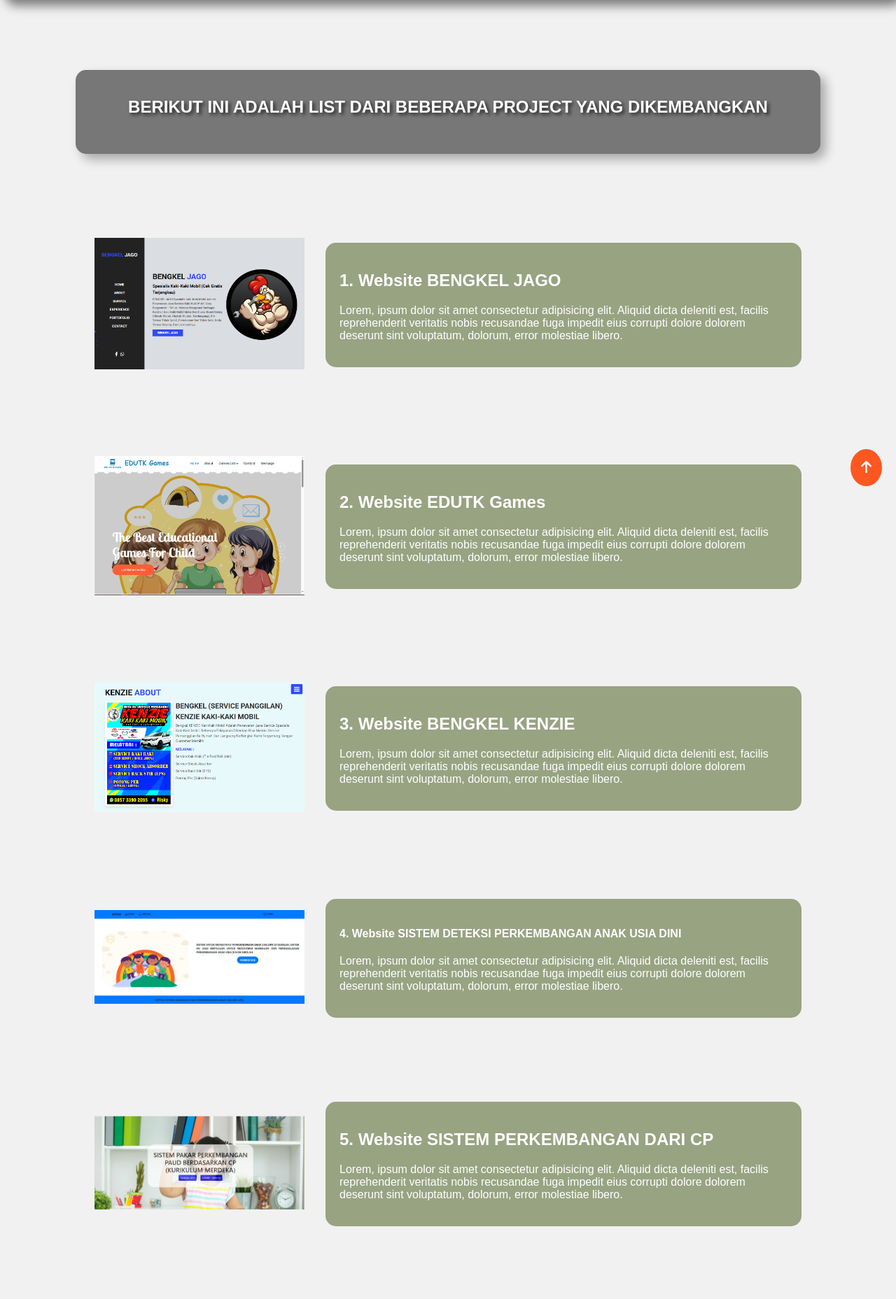
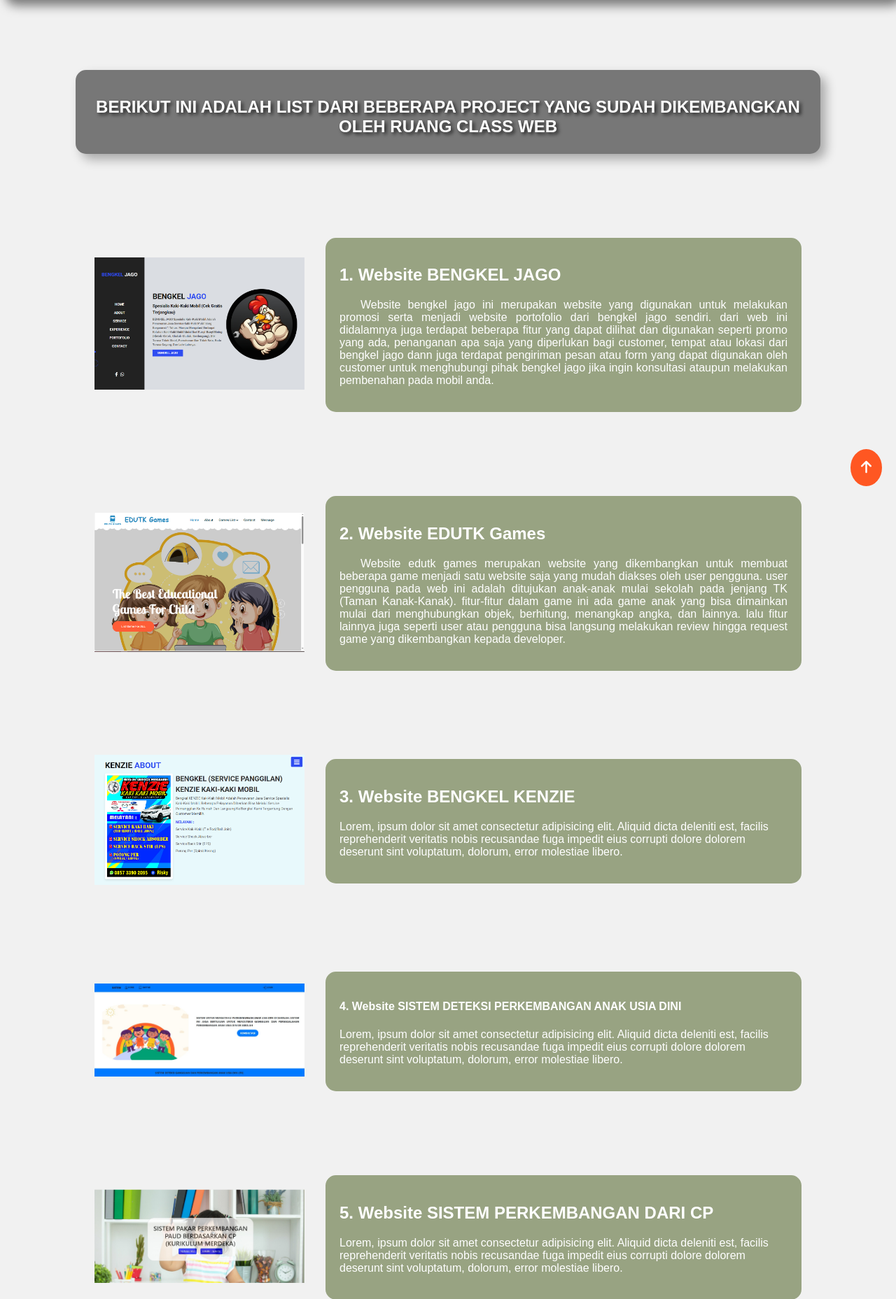
Before and after one commit to Rasio09/Ruang-Class-Web, a PHP site: page /portofolio.php in a window 1280 px wide. Shown: the part 85-1942 px from the top of the page at 70% size. Run offline with PHP 8.4, Linux system fonts and the light colour scheme.

Commit message:
update halaman portofolio

```diff
--- a/portofolio.php
+++ b/portofolio.php
@@ -11,7 +11,7 @@ require("header.php");
     <div class="container">
         <div class="text-container" style="width: 80%; box-shadow: 8px 8px 15px rgba(0, 0, 0, 0.3); text-align: center; background-color: #777777; height: 80px;">
             <h2 style="text-shadow: 3px 3px 5px rgba(0, 0, 0, 0.7);">
-                BERIKUT INI ADALAH LIST DARI BEBERAPA PROJECT YANG DIKEMBANGKAN
+                BERIKUT INI ADALAH LIST DARI BEBERAPA PROJECT YANG SUDAH DIKEMBANGKAN OLEH RUANG CLASS WEB
             </h2>
         </div>
     </div>
@@ -21,7 +21,7 @@ require("header.php");
         </div>
         <div class="text-container">
             <h2>1. Website BENGKEL JAGO</h2>
-            <p>Lorem, ipsum dolor sit amet consectetur adipisicing elit. Aliquid dicta deleniti est, facilis reprehenderit veritatis nobis recusandae fuga impedit eius corrupti dolore dolorem deserunt sint voluptatum, dolorum, error molestiae libero.</p>
+            <p style="text-align: justify; text-indent: 30px;">Website bengkel jago ini merupakan website yang digunakan untuk melakukan promosi serta menjadi website portofolio dari bengkel jago sendiri. dari web ini didalamnya juga terdapat beberapa fitur yang dapat dilihat dan digunakan seperti promo yang ada, penanganan apa saja yang diperlukan bagi customer, tempat atau lokasi dari bengkel jago dann juga terdapat pengiriman pesan atau form yang dapat digunakan oleh customer untuk menghubungi pihak bengkel jago jika ingin konsultasi ataupun melakukan pembenahan pada mobil anda.</p>
         </div>
     </div>
     <div class="container">
@@ -30,7 +30,7 @@ require("header.php");
         </div>
         <div class="text-container">
             <h2>2. Website EDUTK Games</h2>
-            <p>Lorem, ipsum dolor sit amet consectetur adipisicing elit. Aliquid dicta deleniti est, facilis reprehenderit veritatis nobis recusandae fuga impedit eius corrupti dolore dolorem deserunt sint voluptatum, dolorum, error molestiae libero.</p>
+            <p style="text-align: justify; text-indent: 30px;">Website edutk games merupakan website yang dikembangkan untuk membuat beberapa game menjadi satu website saja yang mudah diakses oleh user pengguna. user pengguna pada web ini adalah ditujukan anak-anak mulai sekolah pada jenjang TK (Taman Kanak-Kanak). fitur-fitur dalam game ini ada game anak yang bisa dimainkan mulai dari menghubungkan objek, berhitung, menangkap angka, dan lainnya. lalu fitur lainnya juga seperti user atau pengguna bisa langsung melakukan review hingga request game yang dikembangkan kepada developer.</p>
         </div>
     </div>
     <div class="container">
```
